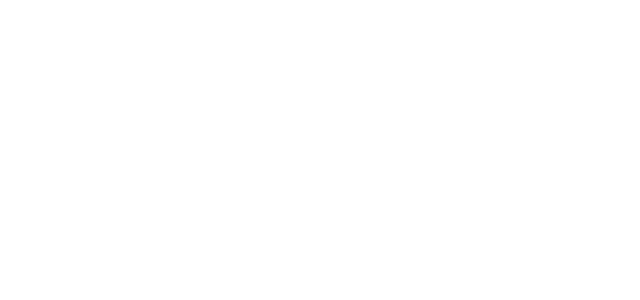
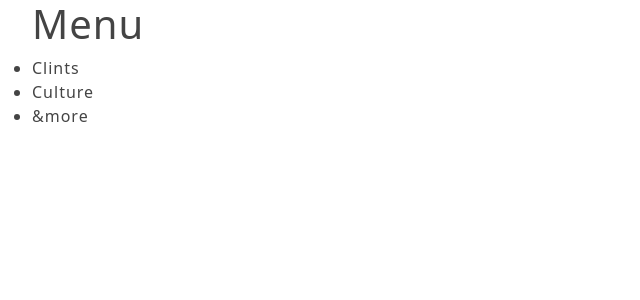
Before and after one commit to Artemis6161/bruno, a React (Vite) app: page / in a window 1280 px wide. Shown: the top 300 px of the page, without its empty margins (0-640 px from the left). Built offline with nearby package versions, Linux system fonts and the light colour scheme.

Commit message:
import nav

```diff
--- a/src/App.jsx
+++ b/src/App.jsx
@@ -1,10 +1,12 @@
 // type rafce
 import React from 'react'
+import Nav from './components/nav'
+
 
 const App = () => {
   return (
     <div>
-
+      <Nav/>
     </div>
   )
 }
```
Also changed, not shown: src/components/nav.jsx (renamed from src/nav.jsx).
